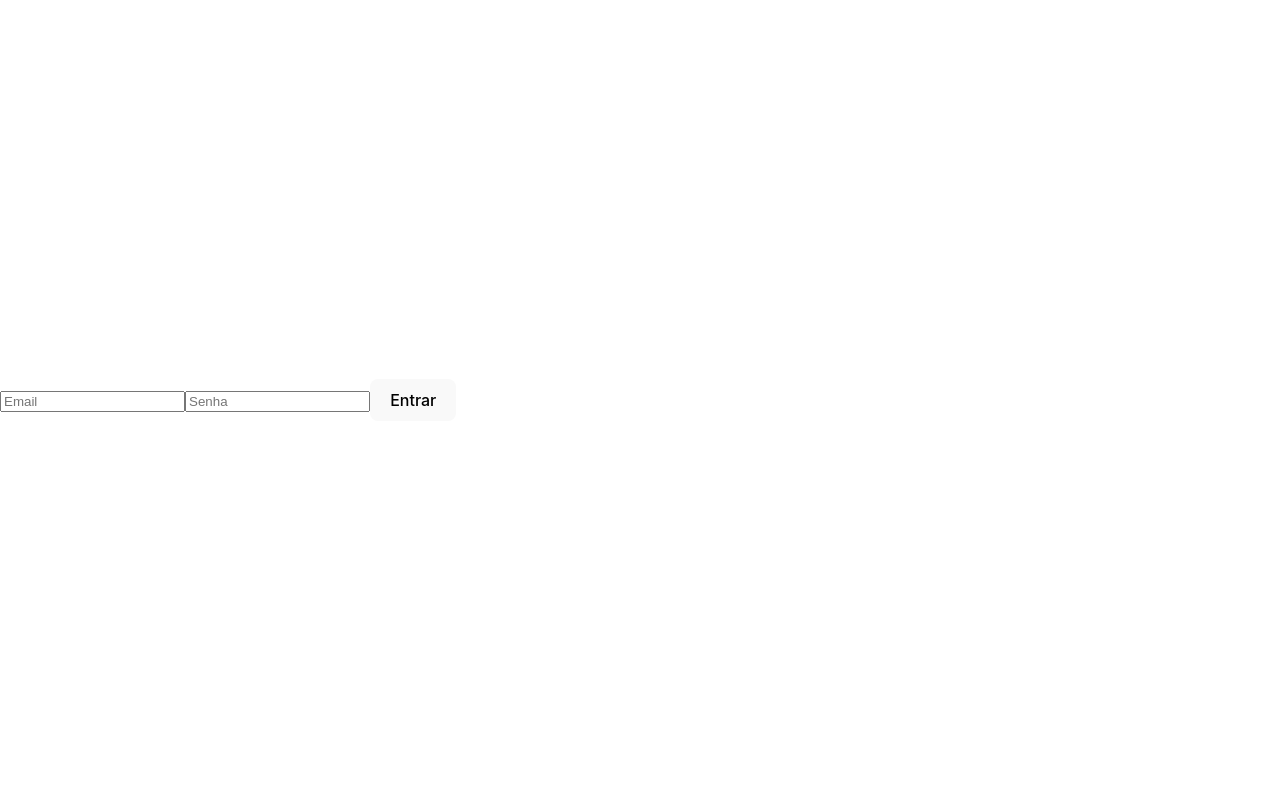
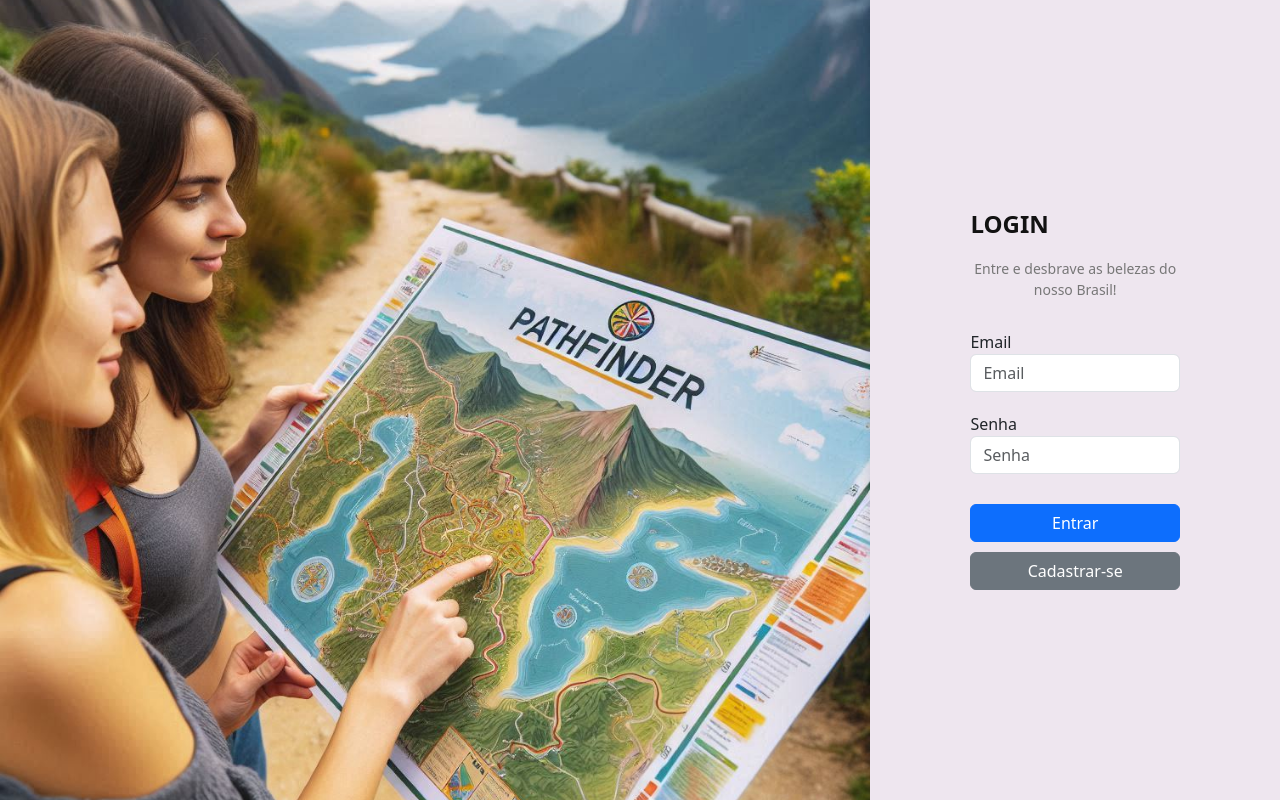
Before and after one commit to TalineAraujo/PathFinder, a React (Vite) app in the folder PATHFINDER/: page /login in a window 1280 px wide. Built offline with nearby package versions, Linux system fonts and the light colour scheme.

Commit message:
estilização da pagina de login e alguns ajuste no jsx, como titulos e nomeClass

```diff
--- a/PATHFINDER/package.json
+++ b/PATHFINDER/package.json
@@ -11,6 +11,7 @@
   },
   "dependencies": {
     "axios": "^1.7.2",
+    "bootstrap": "^5.3.3",
     "react": "^18.3.1",
     "react-dom": "^18.3.1",
     "react-router-dom": "^6.25.1"
--- a/PATHFINDER/src/Pages/Cadastro.jsx
+++ b/PATHFINDER/src/Pages/Cadastro.jsx
@@ -6,8 +6,7 @@ const Cadastro = () => {
     const [email, setEmail] = useState('');
     const [senha, setSenha] = useState('');
     const [confirmacaoSenha, setconfirmacaoSenha] = useState('');
-    const navigate = usenavigate();
-
+    const navigate = useNavigate();
 
     const handleSignup = (e) => {
         e.preventDefault ();
--- a/PATHFINDER/src/Pages/Login.jsx
+++ b/PATHFINDER/src/Pages/Login.jsx
@@ -1,5 +1,6 @@
 import React, { useState } from "react";
 import { useNavigate } from "react-router-dom";
+import './login.css';
 
 
 const Login = () =>{
@@ -20,17 +21,38 @@ const Login = () =>{
     }
 
     return (
-        <>
+        <div className="login-container">
 
+            <div className="login-imagem">
+            <img src="/src/assets/pathfinder.png" alt="imagem de fundo" />
+            </div>
+        <div className="login-form">
         <form onSubmit={handleSubmit}>
-            <input type="email" placeholder="Email" value={email} onChange={(e)=> setEmail(e.target.value)} required/>
-            <input type="password" placeholder="Senha" value={senha} onChange={(e)=> setSenha(e.target.value)} required/>
-            <button type="submit">Entrar</button>
+
+            <h2>LOGIN</h2>
+            <p>Entre e desbrave as belezas do nosso Brasil!</p>
+
+            <div className="form-group">
+                <label htmlFor="email"> Email </label>
+                <input id="email" type="email" placeholder="Email" value={email} onChange={(e)=> setEmail(e.target.value)} required
+                className="form-control"
+                />
+            </div>
+
+            <div className="form-group">
+                <label htmlFor="senha"> Senha </label>
+                <input id="senha" type="password" placeholder="Senha" value={senha} onChange={(e)=> setSenha(e.target.value)} required
+                className="form-control"
+                />
+            </div>
+
+            <button type="submit" className="btn btn-primary">Entrar</button>
+            <button type="button" className="btn btn-secondary">Cadastrar-se</button>
 
         </form>
-
-        </>
-    )
+        </div>
+        </div>
+    );
 
 }
 
--- /dev/null
+++ b/PATHFINDER/src/Pages/login.css
@@ -0,0 +1,84 @@
+/* Estilo para o contêiner principal */
+.login-container {
+    display: flex;
+    flex-wrap: nowrap;
+    height: 100vh;
+
+}
+
+/* Estilo para a seção da imagem */
+.login-imagem {
+    flex: 68%;
+    display: flex;
+    align-items: center;
+    justify-content: center;
+    overflow: hidden;
+}
+
+.login-imagem img {
+    width: 100%;
+    height: auto;
+    object-fit: cover;
+}
+
+/* Estilo para a seção do formulário de login */
+.login-form {
+    flex: 32%;
+    display: flex;
+    flex-direction: column;
+    align-items: center;
+    justify-content: center;
+    padding: 100px;
+    background-color: hsl(293, 21%, 92%); /* Fundo branco */
+    box-shadow: 0 0 10px rgba(0, 0, 0, 0.1); /* Leve sombra para destaque */
+}
+
+/* Estilo para o título e descrição */
+.login-form h2 {
+    margin-bottom: 20px;
+    font-size: 24px;
+    font-weight: bold;
+    color: #121212;
+}
+
+.login-form p {
+    margin-bottom: 30px;
+    font-size: 14px;
+    color: #777;
+    text-align: center;
+    max-width: 300px;
+}
+
+/* Estilo para os grupos de formulários */
+.form-group {
+    width: 100%;
+    margin-bottom: 20px;
+}
+
+/* Estilo para as entradas de formulário */
+.form-control {
+    width: 100%;
+    padding: 10px;
+    border: 1px solid #ccc;
+    border-radius: 5px;
+}
+
+/* Estilo para os botões */
+.btn {
+    width: 100%;
+    padding: 10px;
+    margin-top: 10px;
+    border: none;
+    border-radius: 5px;
+    cursor: pointer;
+}
+
+.btn-primary {
+    background-color: #007bff;
+    color: white;
+}
+
+.btn-secondary {
+    background-color: #6c757d;
+    color: white;
+}
--- a/PATHFINDER/src/main.jsx
+++ b/PATHFINDER/src/main.jsx
@@ -3,6 +3,7 @@ import ReactDOM from 'react-dom/client';
 import './index.css';
 import { BrowserRouter as Router } from 'react-router-dom';
 import { AppRoutes } from './Components/AppRoutes';
+import 'bootstrap/dist/css/bootstrap.min.css';
 
 
 ReactDOM.createRoot(document.getElementById('root')).render(
```
Also changed, not shown: PATHFINDER/src/assets/pathfinder.png (added), 1 other file (tests, documents, lock files or other folders).
